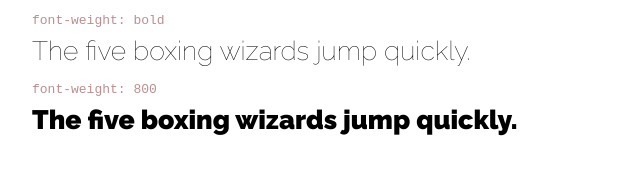
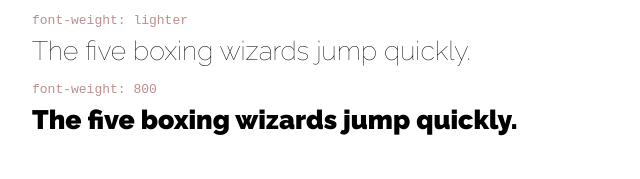
Before and after one commit to christinewatridge/iffall2021, a plain HTML site: page type-styles/index.html in a window 1280 px wide. Shown: the part 299-478 px from the top of the page, 96-736 px from the left. Drawn offline with Linux system fonts and the light colour scheme.

Commit message:
Add files via upload

```diff
--- a/type-styles/index.html
+++ b/type-styles/index.html
@@ -14,7 +14,7 @@
     <h2>Font Weight</h2>
     <code>font-weight: 500</code>
     <div class = "five">The five boxing wizards jump quickly.</div>
-    <code>font-weight: bold</code>
+    <code>font-weight: lighter</code>
     <div class = "lighter">The five boxing wizards jump quickly.</div>
     <code>font-weight: 800</code>
     <div class = "eight">The five boxing wizards jump quickly.</div>
```
